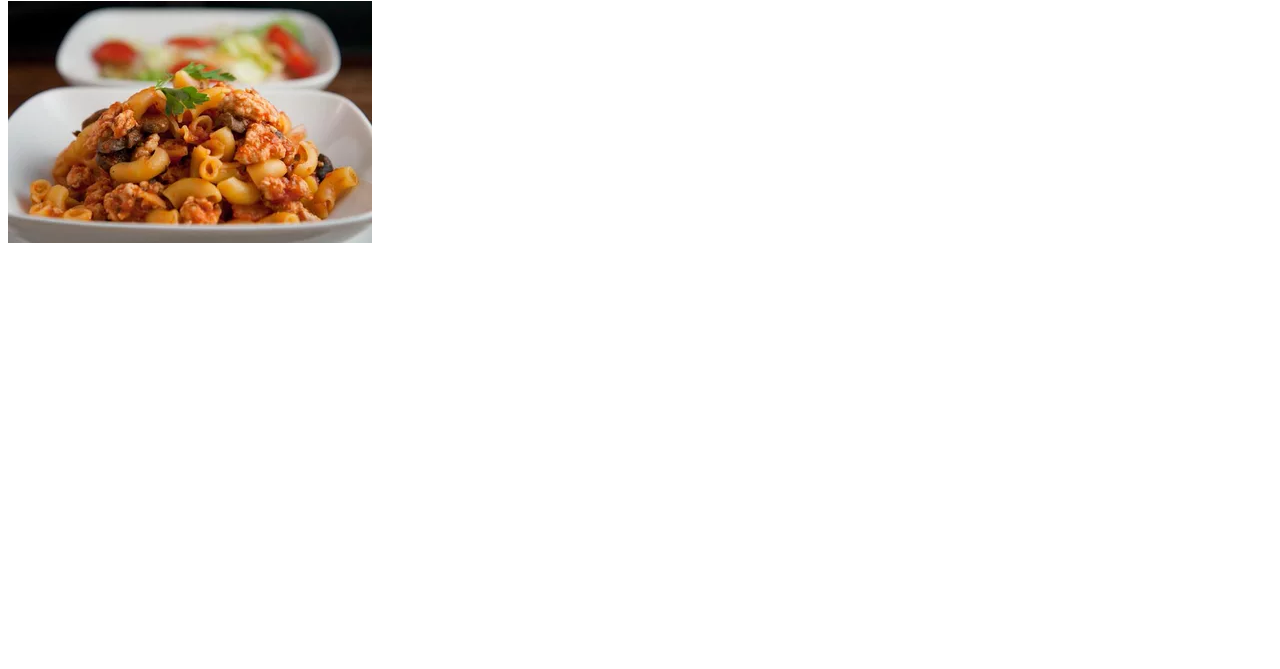
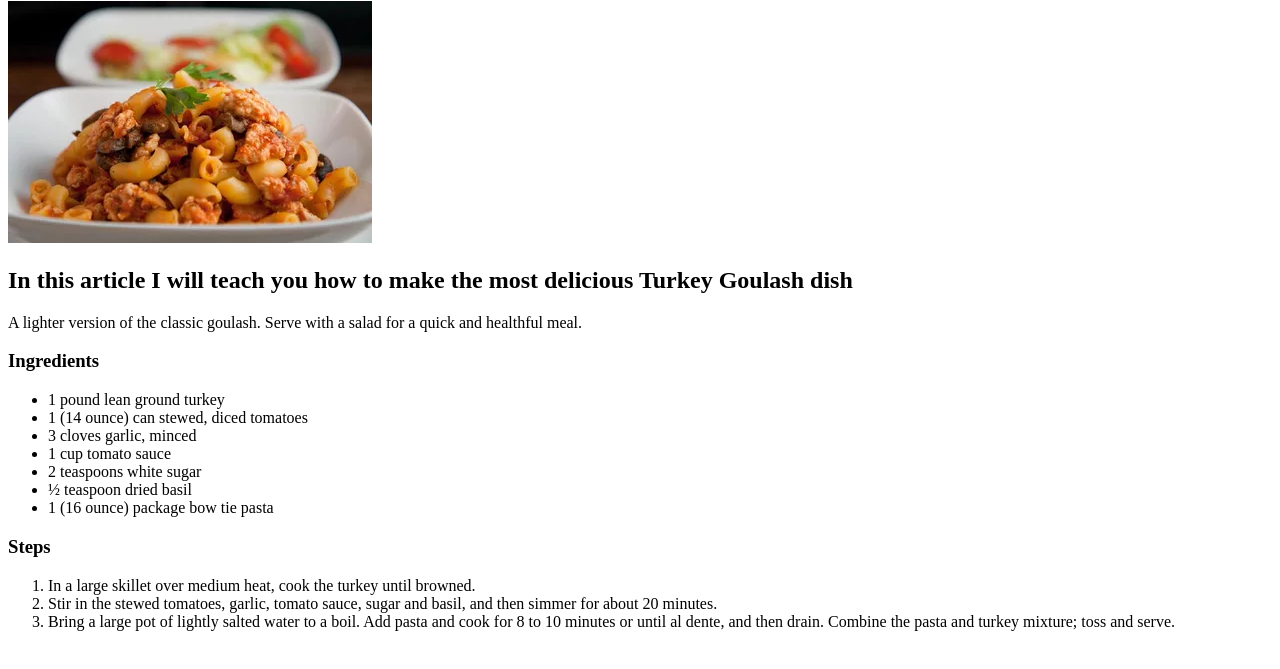
Before and after one commit to GXB4/odin-recipes, a plain HTML site: page recipes/goulash.html in a window 1280 px wide. Shown: the part 79-748 px from the top of the page. Drawn offline with Linux system fonts and the light colour scheme.

Commit message:
Added lists of ingredients and steps

```diff
--- a/recipes/goulash.html
+++ b/recipes/goulash.html
@@ -10,5 +10,31 @@
     Turkey Goulash
   </h1>
   <img src="../odin-images/goulash.webp" alt="image of Turkey Goulash dish">
+  <h2>
+    In this article I will teach you how to make the most delicious Turkey Goulash dish
+  </h2>
+  <p>
+    A lighter version of the classic goulash. Serve with a salad for a quick and healthful meal.
+  </p>
+  <h3>
+    Ingredients
+  </h3>
+  <ul>
+    <li>1 pound lean ground turkey</li>
+    <li>1 (14 ounce) can stewed, diced tomatoes</li>
+    <li>3 cloves garlic, minced</li>
+    <li>1 cup tomato sauce</li>
+    <li>2 teaspoons white sugar</li>
+    <li>½ teaspoon dried basil</li>
+    <li>1 (16 ounce) package bow tie pasta</li>
+  </ul>
+  <h3>
+    Steps
+  </h3>
+  <ol>
+    <li>In a large skillet over medium heat, cook the turkey until browned.</li>
+    <li>Stir in the stewed tomatoes, garlic, tomato sauce, sugar and basil, and then simmer for about 20 minutes.</li>
+    <li>Bring a large pot of lightly salted water to a boil. Add pasta and cook for 8 to 10 minutes or until al dente, and then drain. Combine the pasta and turkey mixture; toss and serve.</li>
+  </ol>
 </body>
 </html>
```
